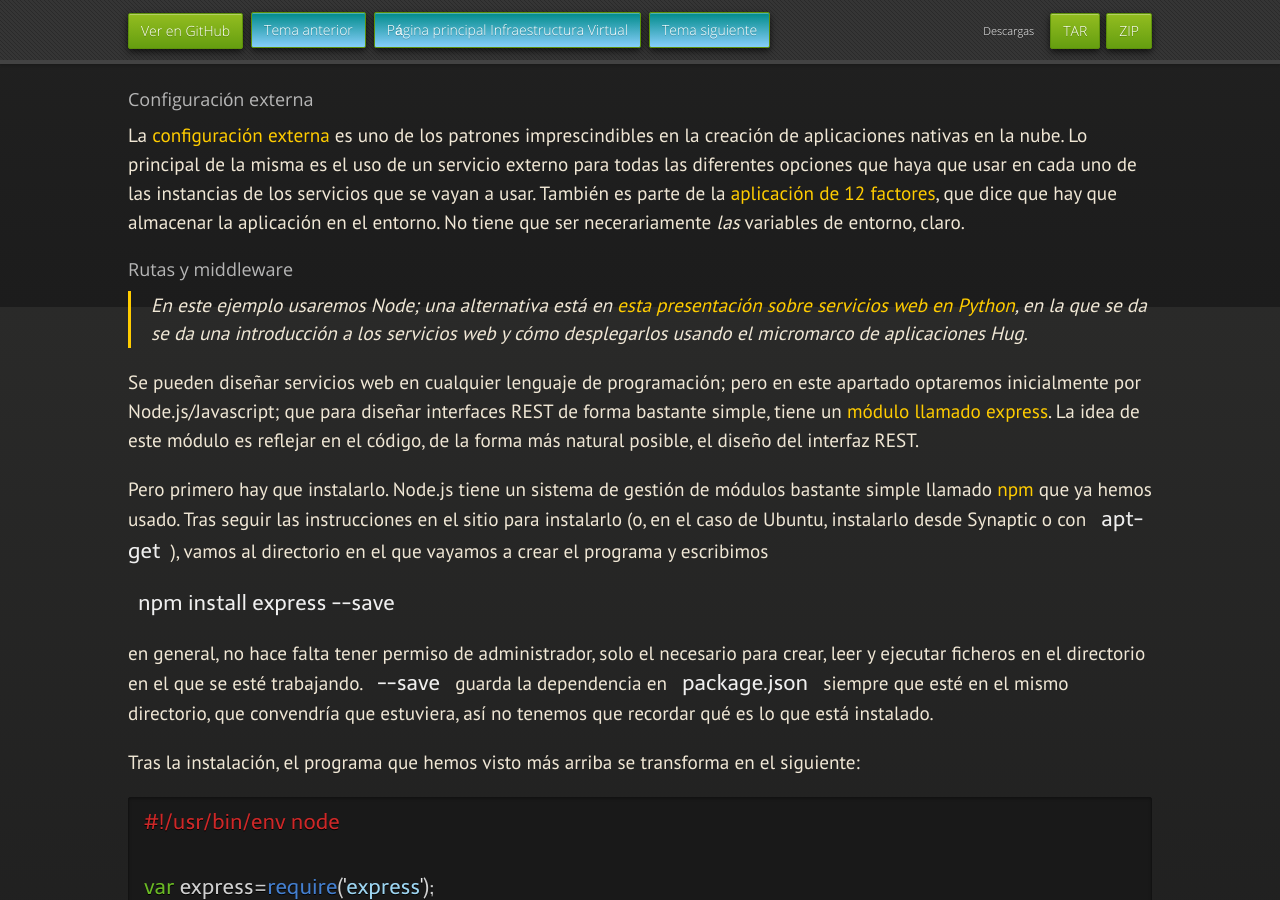
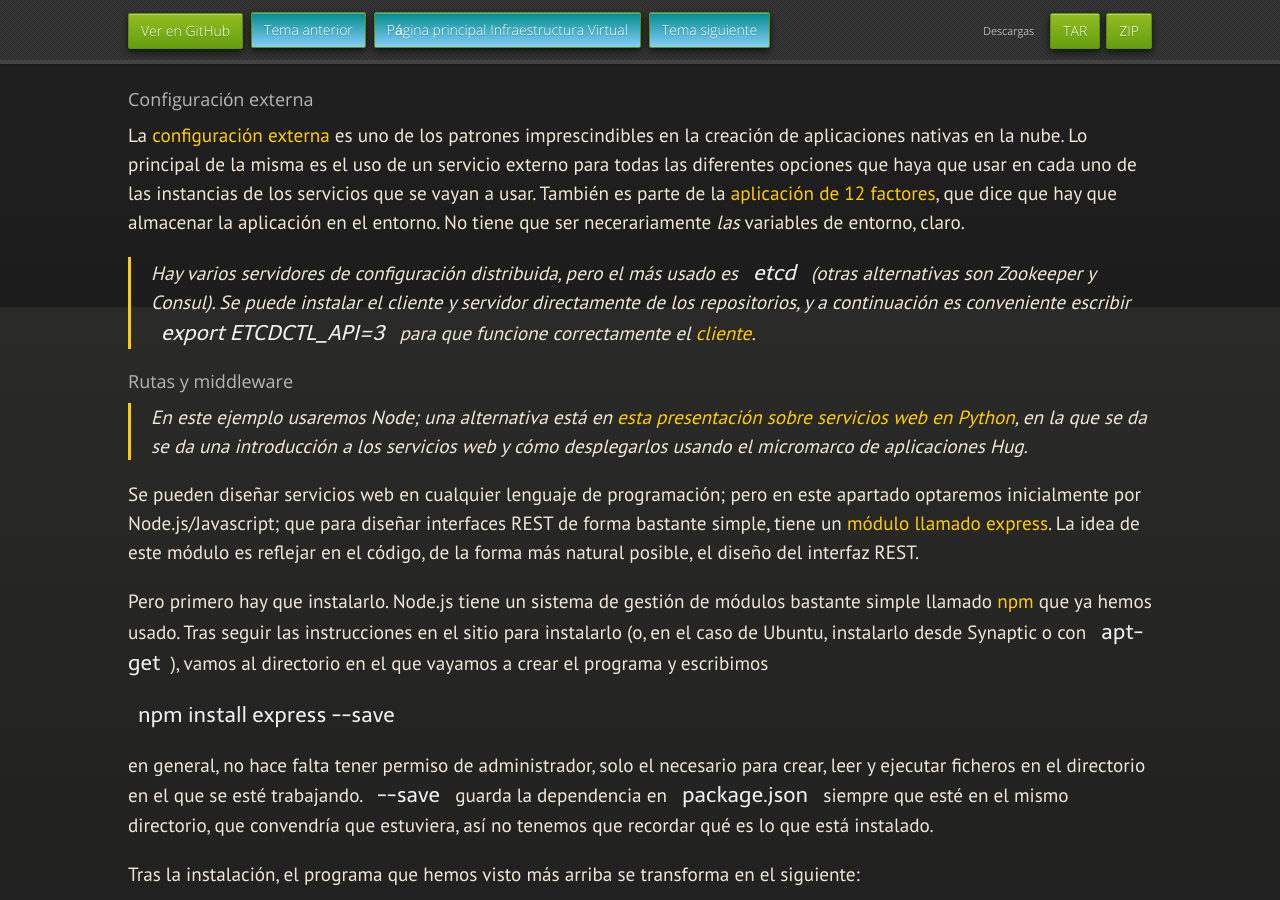
Before and after one commit to JJ/IV, a Jekyll site: the page built from documentos/temas/Microservicios.md, in a window 1280 px wide and 900 px high, scrolled down 2393 px. Built offline with Jekyll 4.4.1, drawn with Linux system fonts in a browser that asks for light colours; nearby versions of some CDN libraries; some web fonts are replaced; our own code applies the rules of GitHub Pages for plain Markdown files.

Commit message:
Sync documentos/temas/Microservicios.md de master a gh-pages

```diff
--- a/documentos/temas/Microservicios.md
+++ b/documentos/temas/Microservicios.md
@@ -126,6 +126,13 @@ uno de las instancias de los servicios que se vayan a usar. También es
 parte de la [aplicación de 12 factores](https://12factor.net/config),
 que dice que hay que almacenar la aplicación en el entorno. No tiene
 que ser necerariamente *las* variables de entorno, claro.
+
+> Hay varios servidores de configuración distribuida, pero el más
+> usado es `etcd` (otras alternativas son Zookeeper y Consul). Se
+> puede instalar el cliente y servidor directamente de los
+> repositorios, y a continuación es conveniente escribir `export
+> ETCDCTL_API=3` para que funcione correctamente
+> el [cliente](https://etcd.io/docs/v3.4.0/dl-build/).
 
 ### Rutas y middleware
 
```
